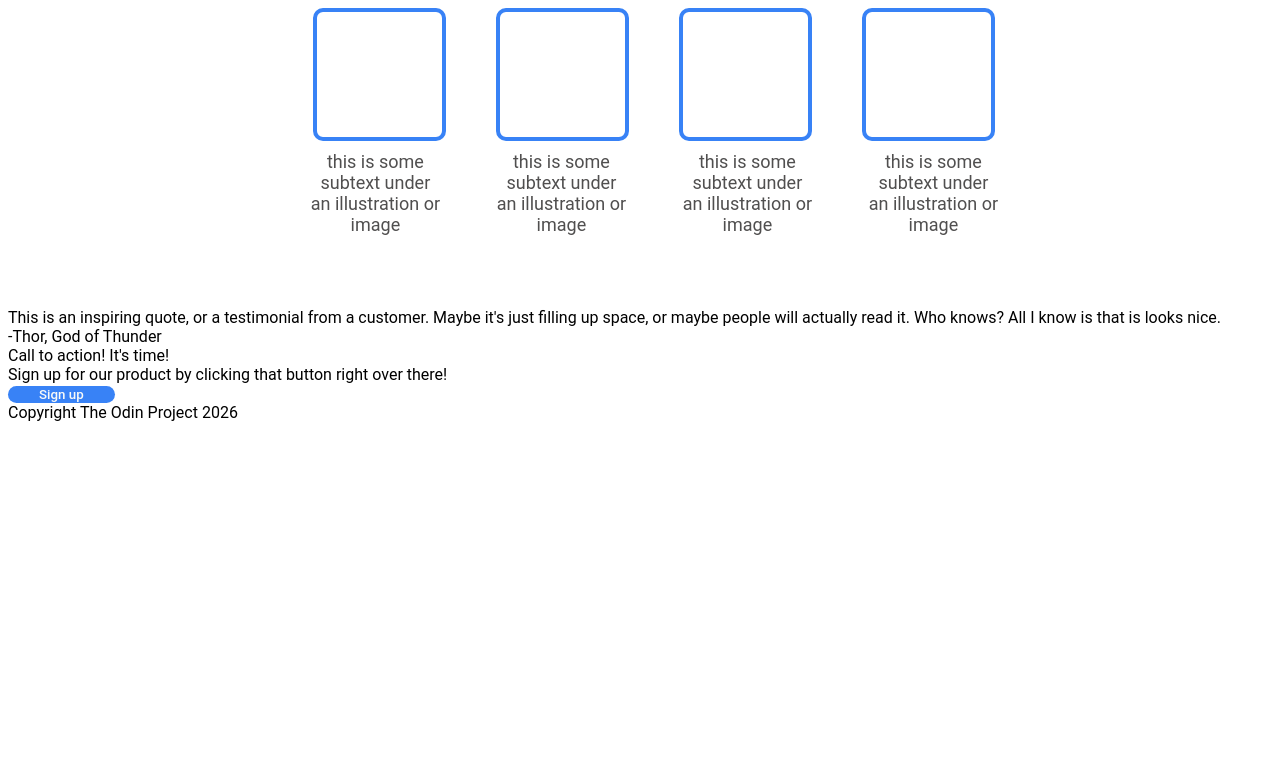
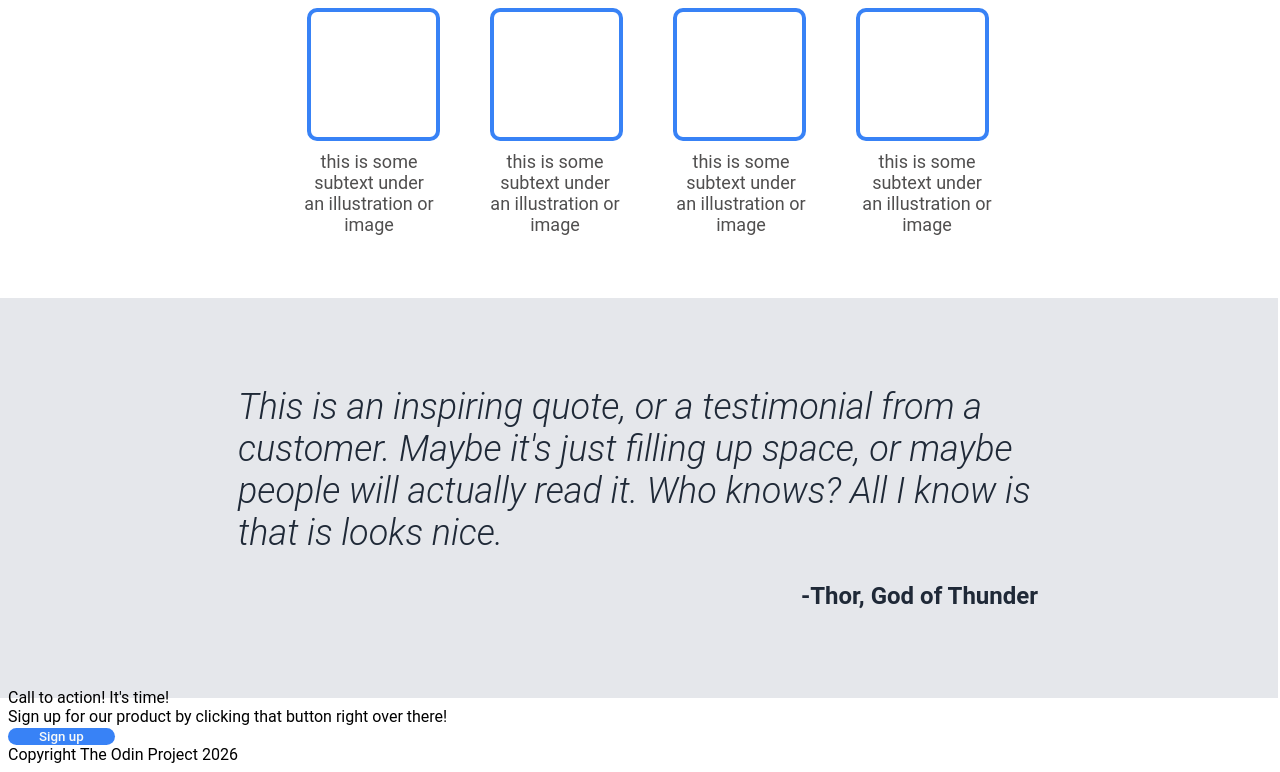
Before and after one commit to HerbsNmore/odin-landing-page, a plain HTML site: page index.html in a window 1280 px wide. Shown: the part 521-1293 px from the top of the page. Before the commit the page ends 951 px from the top, so only its background shows below. Drawn offline with Linux system fonts and the light colour scheme.

Commit message:
Styled and positioned section three Added gray background, italicized quote and used flex to position quote and speaker.

```diff
--- a/index.html
+++ b/index.html
@@ -43,8 +43,8 @@
                 </div>
             </div>
             <div class="section-three">
-                <div>This is an inspiring quote, or a testimonial from a customer. Maybe it's just filling up space, or maybe people will actually read it. Who knows? All I know is that is looks nice.
-                    <br>-Thor, God of Thunder<br>
+                <div class="item-five">This is an inspiring quote, or a testimonial from a customer. Maybe it's just filling up space, or maybe people will actually read it. Who knows? All I know is that is looks nice.
+                    <div class="item-six" style="font-size: 24px; font-weight: 700; font-style: normal;"><br>-Thor, God of Thunder<br></div>
                 </div>
             </div>
             <div class="section-four">
--- a/style.css
+++ b/style.css
@@ -41,7 +41,7 @@ a {
     color: #F9FAF8;
     font-family: 'Roboto', Arial;
     height: 400px;
-    width: 101vw;
+    width: 100vw;
     margin: -10px;
     display: flex;
     justify-content: center;
@@ -77,7 +77,7 @@ button {
     display: flex;
     font-family: 'Roboto', Arial;
     height: 400px;
-    width: 101vw;
+    width: 100vw;
     justify-content: center;
     align-items: center;
     gap: 30px;
@@ -121,3 +121,29 @@ button {
     padding-right: 3px;
     text-align: center;
 }
+
+.section-three {
+    background-color: #E5E7EB;
+    color: #1F2937;
+    height: 400px;
+    width: 100vw;
+    display: flex;
+    justify-content: center;
+    align-items: center;
+    margin: -10px;
+
+}
+
+.item-five {
+    display: flex;
+    width: 800px;
+    font-weight: 300;
+    font-style: italic;
+    font-size: 36px;
+    flex-direction: column;
+}
+
+.item-six {
+    display: flex;
+    justify-content: flex-end;
+}
```
